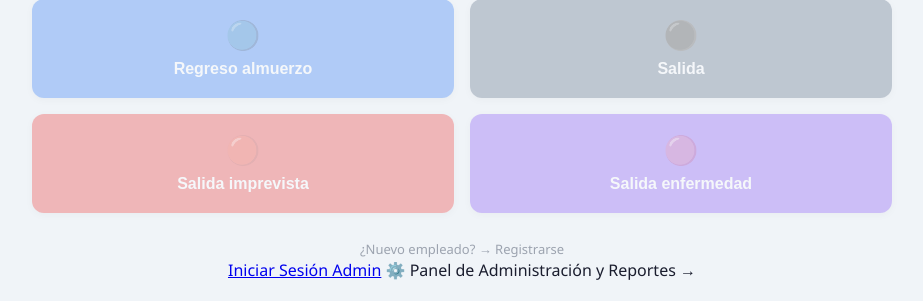
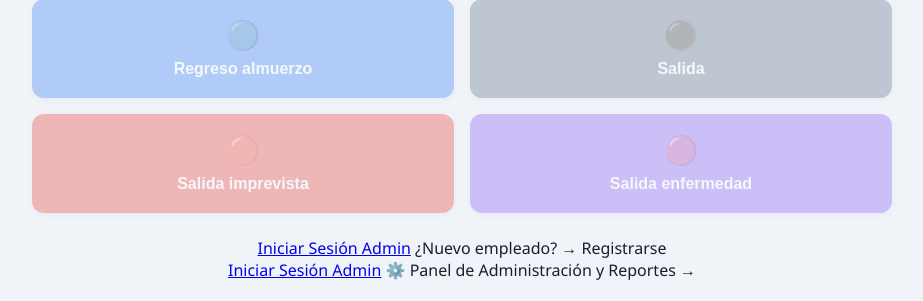
Before and after one commit to FernandoSerrano07/BIOCORE, a FastAPI app: page / in a window 1280 px wide. Shown: the part 595-896 px from the top of the page, without its empty margins (178-1101 px from the left). Run offline with FastAPI, Linux system fonts and the light colour scheme; parts of the project's set-up code (start-up, migrations or seed data) failed here and were passed over; some libraries are stand-ins or nearby versions.

Commit message:
Update marcaje.html

```diff
--- a/backend/templates/marcaje.html
+++ b/backend/templates/marcaje.html
@@ -222,7 +222,7 @@
     <div class="mensaje-resultado" id="mensaje-resultado"></div>
 
 <div style="text-align:center; margin-top:24px;">
-    <a href="/registro" style="color:#9ca3af; font-size:13px; text-decoration:none;">
+    <a href="{{ url_for('login_page') }}" class="btn btn-primary">Iniciar Sesión Admin</a>
         ¿Nuevo empleado? → Registrarse
     </a>
     <br>
```
